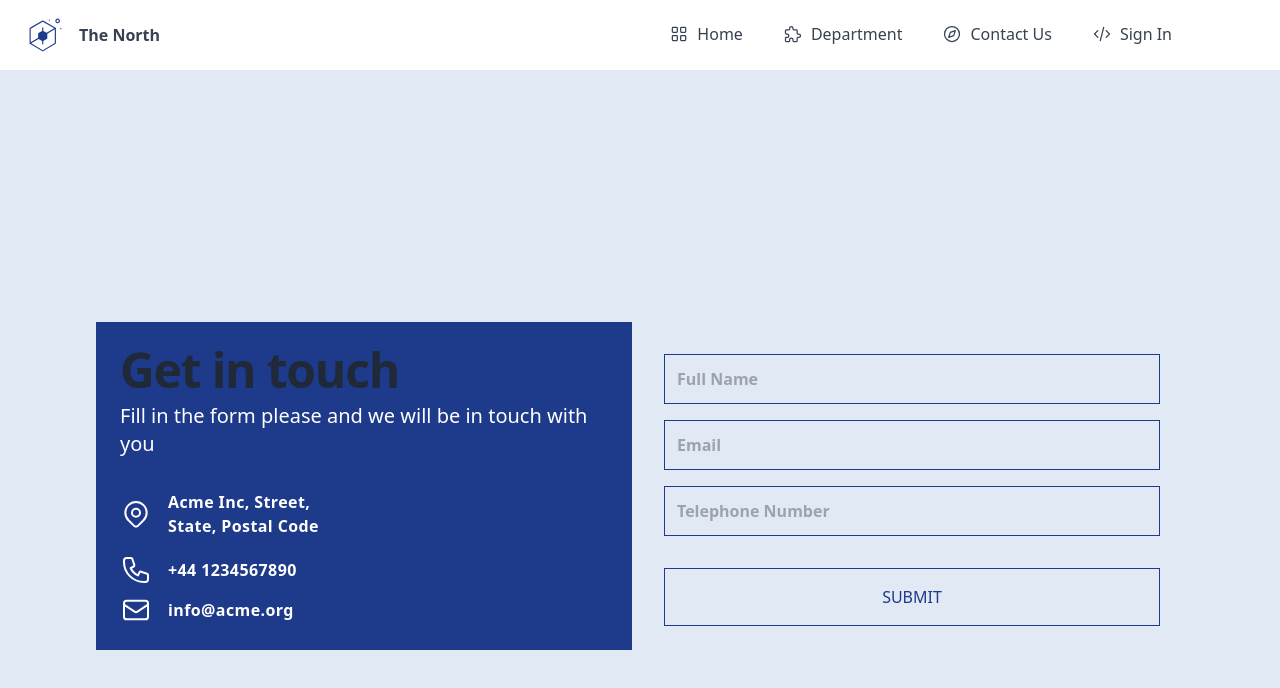
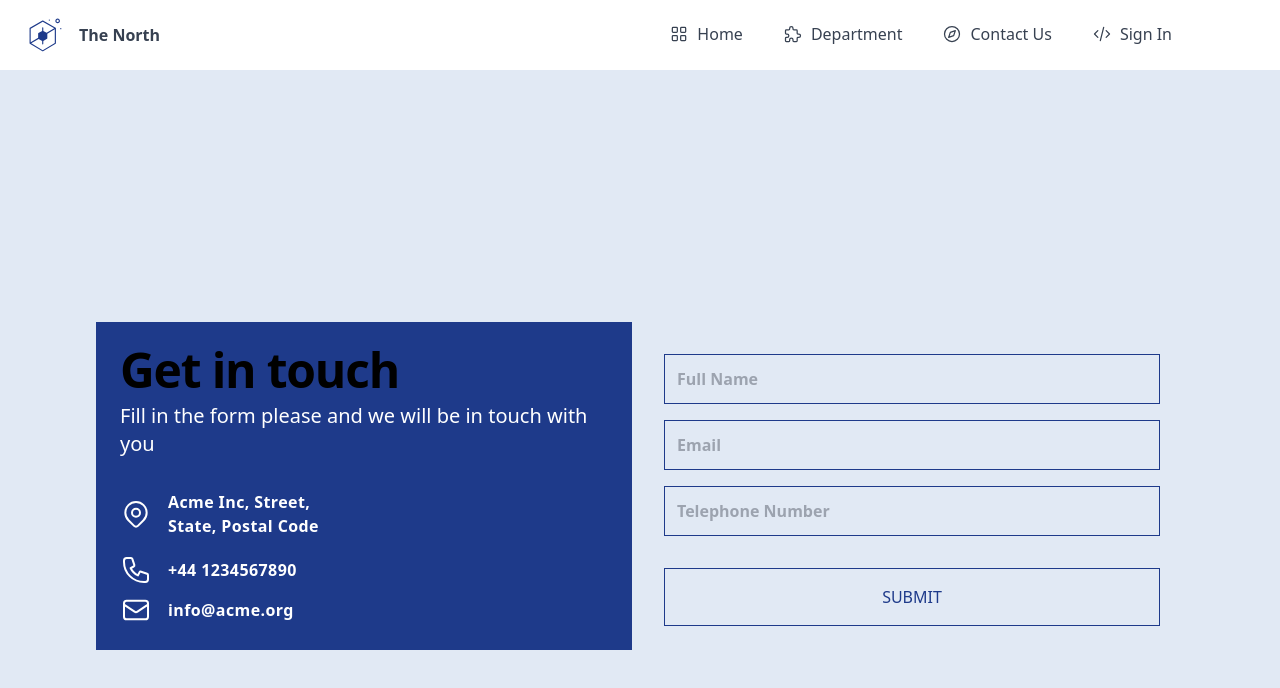
Before and after one commit to JJulia9/reacthospitalapp, a React (Vite) app: page /contact in a window 1280 px wide. Shown: the top 688 px of the page. Built offline with nearby package versions, Linux system fonts and the light colour scheme.

Commit message:
contact page h1

```diff
--- a/src/pages/shared/Contact.jsx
+++ b/src/pages/shared/Contact.jsx
@@ -15,7 +15,7 @@ const Contact = () => {
             <div className="mt-8 overflow-hidden">
                 <div className="grid grid-cols-1 md:grid-cols-2">
                     <div className="p-6 mr-2 bg-blue-900 ">
-                        <h1 className="text-4xl sm:text-5xl text-gray-800 dark:text-white font-extrabold tracking-tight">
+                        <h1 className="text-4xl sm:text-5xl dark:text-white font-extrabold tracking-tight">
                             Get in touch
                         </h1>
                         <p className="text-normal text-lg sm:text-xl font-medium text-white  mt-2">
```
